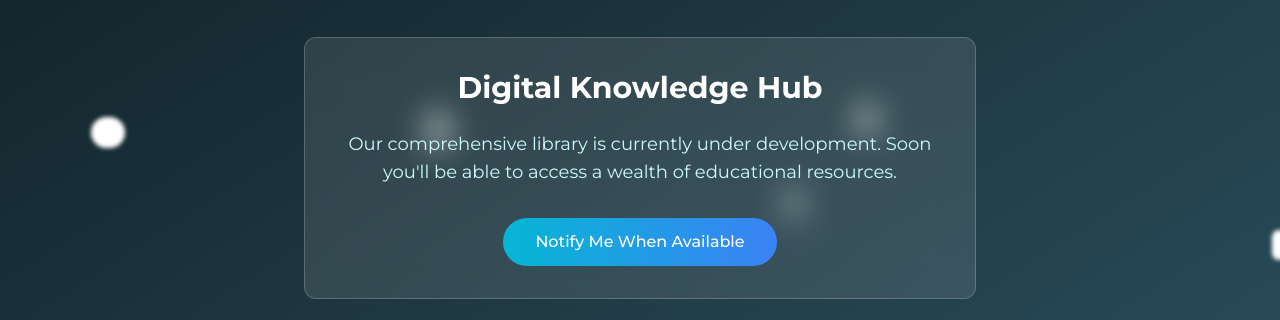
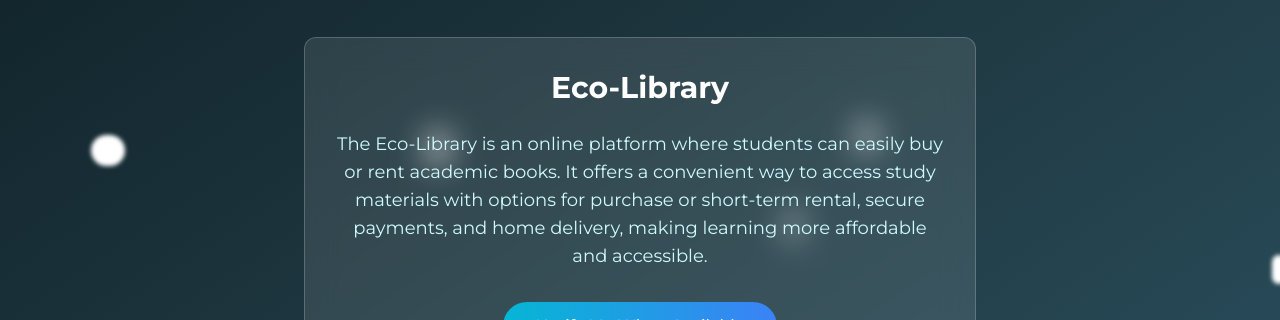
Before and after one commit to EcoScholar/EcoScholar.shop, a React (Vite) app: page /library in a window 1280 px wide. Shown: the part 259-579 px from the top of the page. Built offline with nearby package versions, Linux system fonts and the light colour scheme; no server answers.

Commit message:
Update Library.jsx

```diff
--- a/src/pages/Library.jsx
+++ b/src/pages/Library.jsx
@@ -117,11 +117,11 @@ const Library = () => {
             whileHover="hover"
           >
             <h2 className="text-3xl font-bold text-white text-center mb-6">
-              Digital Knowledge Hub
+             Eco-Library
             </h2>
 
             <p className="text-lg text-cyan-100 text-center mb-8">
-              Our comprehensive library is currently under development. Soon you'll be able to access a wealth of educational resources.
+            The Eco-Library is an online platform where students can easily buy or rent academic books. It offers a convenient way to access study materials with options for purchase or short-term rental, secure payments, and home delivery, making learning more affordable and accessible.
             </p>
 
             <div className="flex justify-center">
```
